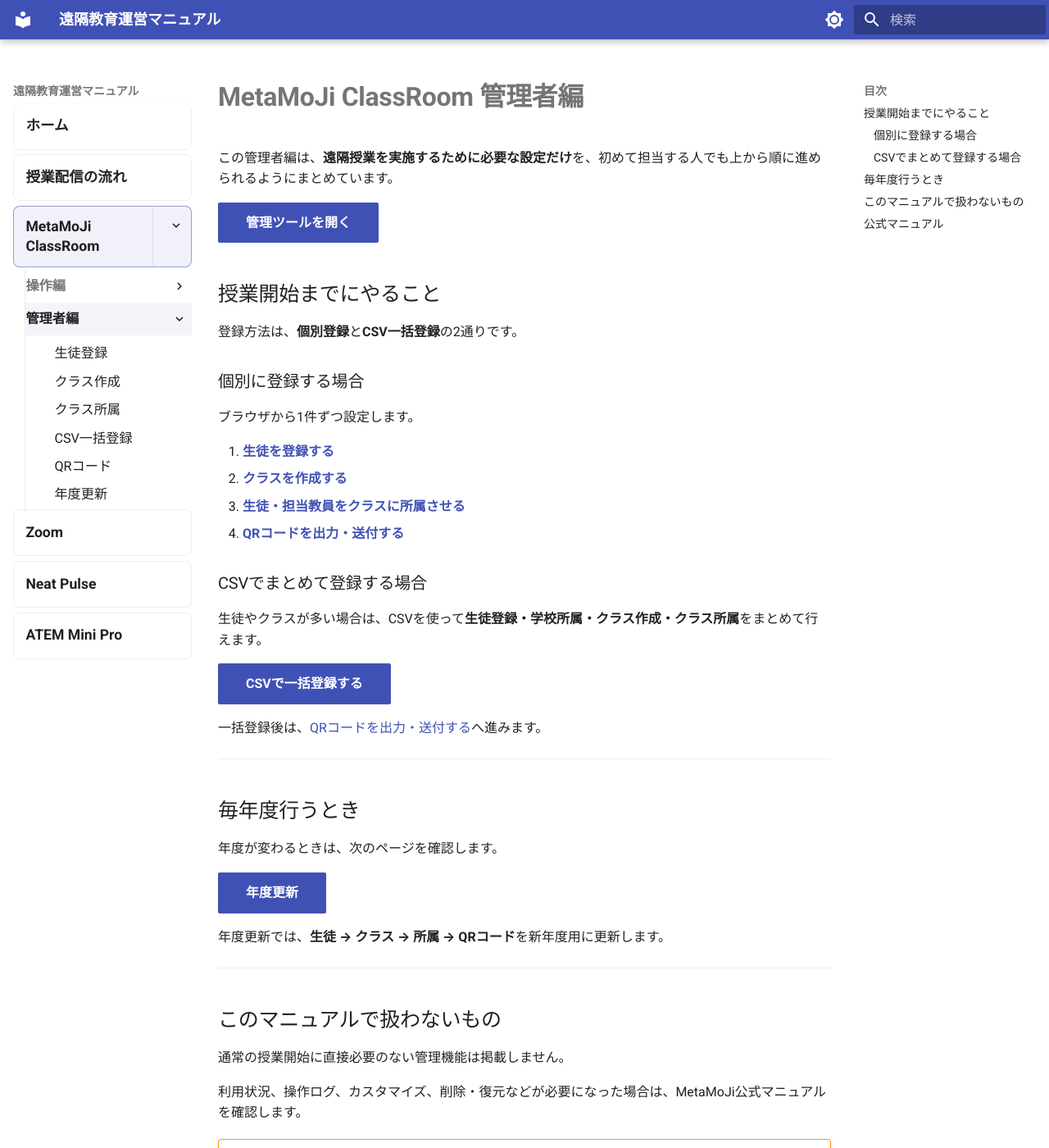
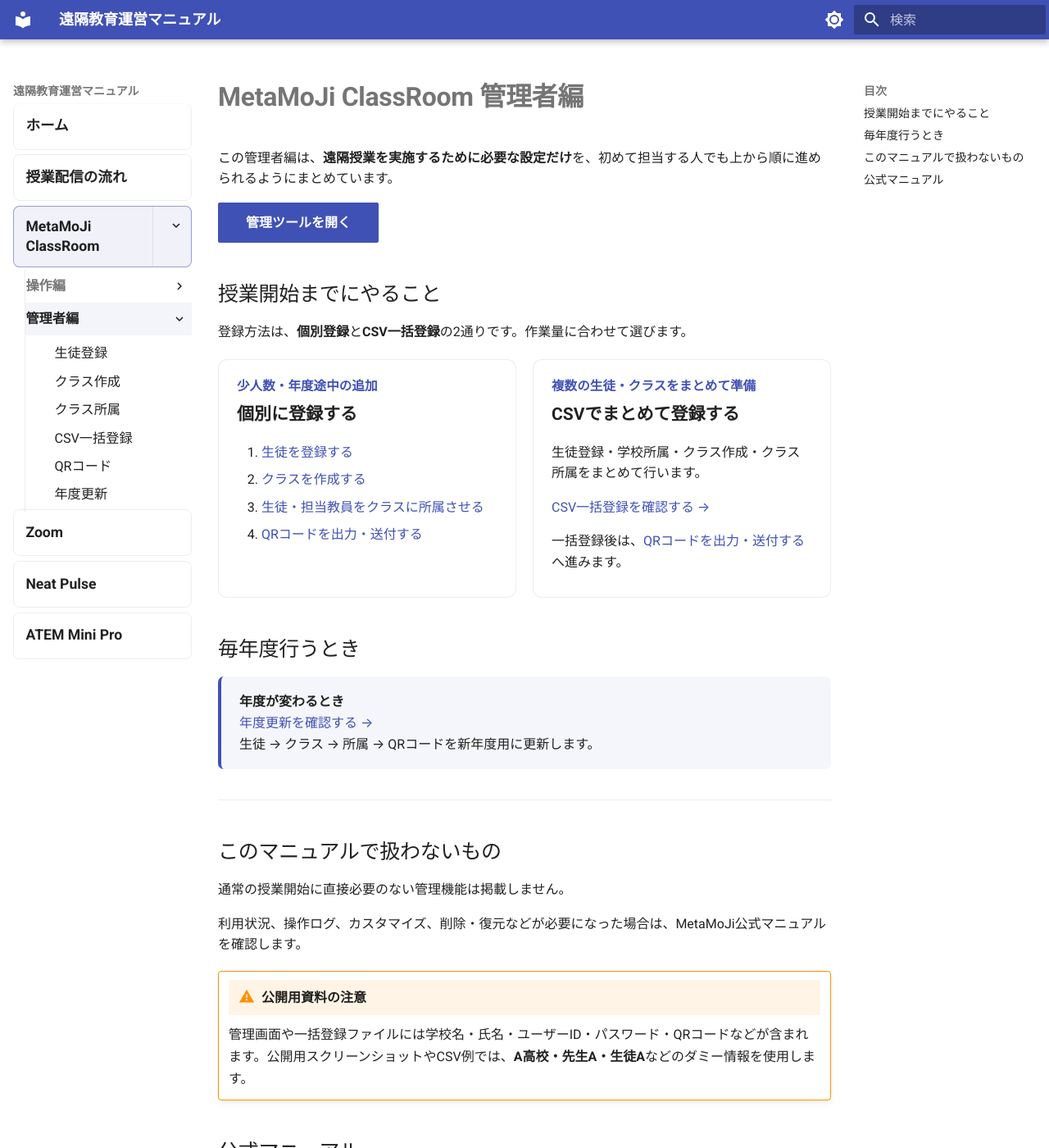
Before and after one commit to a-recs/remote-manual, an MkDocs documentation site: the page built from docs/metamoji/admin/index.md, in a window 1280 px wide and 1400 px high. Shown: the whole window at 82% size. Built offline with MkDocs 1.6.1 and Material for MkDocs 9.7.7, drawn with Linux system fonts in a browser that asks for light colours.

Commit message:
Improve admin guide entry layout

```diff
--- a/docs/metamoji/admin/index.md
+++ b/docs/metamoji/admin/index.md
@@ -6,34 +6,36 @@
 
 ## 授業開始までにやること
 
-登録方法は、**個別登録**と**CSV一括登録**の2通りです。
+登録方法は、**個別登録**と**CSV一括登録**の2通りです。作業量に合わせて選びます。
 
-### 個別に登録する場合
+<div class="admin-choice-grid">
+  <div class="admin-choice-card">
+    <span class="admin-choice-card__eyebrow">少人数・年度途中の追加</span>
+    <strong>個別に登録する</strong>
+    <ol>
+      <li><a href="01-student-registration/">生徒を登録する</a></li>
+      <li><a href="02-class-create/">クラスを作成する</a></li>
+      <li><a href="03-class-members/">生徒・担当教員をクラスに所属させる</a></li>
+      <li><a href="04-qr/">QRコードを出力・送付する</a></li>
+    </ol>
+  </div>
 
-ブラウザから1件ずつ設定します。
-
-1. **[生徒を登録する](01-student-registration.md)**
-2. **[クラスを作成する](02-class-create.md)**
-3. **[生徒・担当教員をクラスに所属させる](03-class-members.md)**
-4. **[QRコードを出力・送付する](04-qr.md)**
-
-### CSVでまとめて登録する場合
-
-生徒やクラスが多い場合は、CSVを使って**生徒登録・学校所属・クラス作成・クラス所属**をまとめて行えます。
-
-[CSVで一括登録する](05-bulk-import.md){ .md-button .md-button--primary }
-
-一括登録後は、[QRコードを出力・送付する](04-qr.md)へ進みます。
-
----
+  <div class="admin-choice-card">
+    <span class="admin-choice-card__eyebrow">複数の生徒・クラスをまとめて準備</span>
+    <strong>CSVでまとめて登録する</strong>
+    <p>生徒登録・学校所属・クラス作成・クラス所属をまとめて行います。</p>
+    <p><a href="05-bulk-import/">CSV一括登録を確認する →</a></p>
+    <p>一括登録後は、<a href="04-qr/">QRコードを出力・送付する</a>へ進みます。</p>
+  </div>
+</div>
 
 ## 毎年度行うとき
 
-年度が変わるときは、次のページを確認します。
-
-[年度更新](02-annual-renewal.md){ .md-button .md-button--primary }
-
-年度更新では、**生徒 → クラス → 所属 → QRコード**を新年度用に更新します。
+<div class="admin-annual-card">
+  <strong>年度が変わるとき</strong><br>
+  <a href="02-annual-renewal/">年度更新を確認する →</a><br>
+  生徒 → クラス → 所属 → QRコードを新年度用に更新します。
+</div>
 
 ---
 
```
